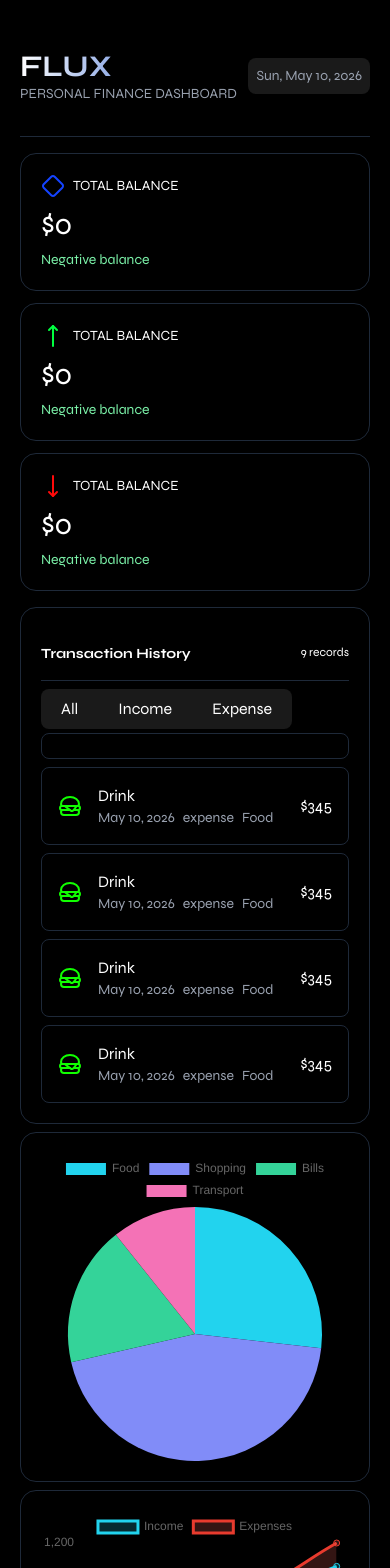
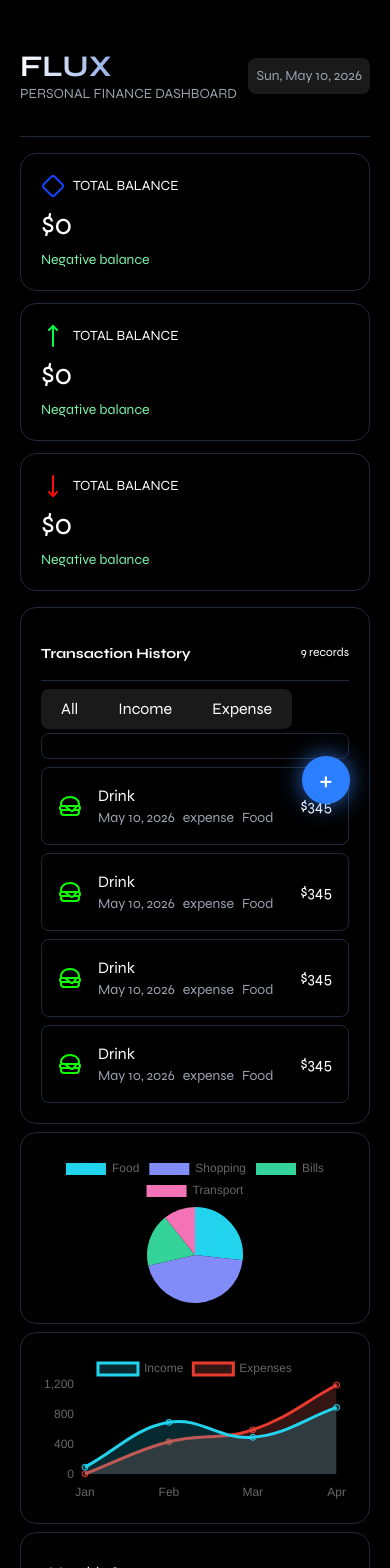
Before and after one commit to AlexZinminaung/Flux-expense-tracker, a React (Vite) app in the folder client/: page / in a window 390 px wide. Shown: the top 1568 px of the page. Built offline with nearby package versions, Linux system fonts and the light colour scheme.

Commit message:
add add button and popup form

```diff
--- a/client/src/App.tsx
+++ b/client/src/App.tsx
@@ -1,3 +1,4 @@
+import { useState } from 'react';
 import './App.css'
 import DataChart from './components/DataChart';
 
@@ -8,10 +9,11 @@ import Navbar from './components/Navbar';
 import OverviewCard from './components/OverviewCard';
 import TransactionContainer from './components/TransactionContainer';
 import ExpenseProvider from './contexts/ExpenseContext';
+import PopupForm from './components/PopupForm';
 
 
 function App() {
-
+  const [isFormOpen, setFormOpen] = useState(false)
 
   return (
     <section className='container-main'>
@@ -26,6 +28,12 @@ function App() {
           {/* Data chart */}
           <DataChart/>
         </section>
+
+        {/* Add button and Popup */}
+        <button onClick={ () => {setFormOpen(true)}} className='fixed z-10 size-12 text-3xl shadow-[0_0_25px_rgba(59,130,246,0.8)] bg-blue-500 bottom-10 right-10 rounded-full'>+</button>
+        {
+          isFormOpen && <PopupForm setFormOpen={setFormOpen}/>
+        }
       </ExpenseProvider>
     </section>
   )
--- a/client/src/components/DataChart.tsx
+++ b/client/src/components/DataChart.tsx
@@ -25,6 +25,7 @@ ChartJS.register(
   LineElement,
   Filler
 );
+
 
 const data1 = {
   labels: ["Food", "Shopping", "Bills", "Transport"],
@@ -69,15 +70,25 @@ const DataChart = () => {
 
     return (
         <div className='flex flex-wrap flex-col md:flex-row lg:flex-col gap-2'>
-          <div className='flex-1 component-card flex justify-center items-center'>
-            <Pie
-              data={data1}
-            />
-          </div>
+        <div className='flex-1 component-card min-w-0 flex justify-center items-center'>
+          <Pie
+            data={data1}
+            options={{
+              responsive: true,
+              maintainAspectRatio: false,
+            }}
+          />
+        </div>
 
-          <div className='flex-1 component-card flex justify-center items-center'>
-            <Line data={data2}/>
-          </div>
+        <div className='flex-1 component-card min-w-0 flex justify-center items-center'>
+          <Line
+            data={data2}
+            options={{
+              responsive: true,
+              maintainAspectRatio: false,
+            }}
+          />
+        </div>
 
           <div className='flex-1 component-card flex flex-col justify-center items-center'>
             <span className='text-start w-full p-2'>Monthly Summery</span>
--- /dev/null
+++ b/client/src/components/PopupForm.tsx
@@ -0,0 +1,46 @@
+import type { Dispatch, SetStateAction } from "react";
+
+type Props = {
+  setFormOpen: Dispatch<SetStateAction<boolean>>;
+};
+
+
+const PopupForm = ({setFormOpen}: Props) => {
+
+    return (
+        <div className='fixed inset-0 bg-black/30 z-50 flex justify-center items-center'>
+          <div className='bg-black component-card w-[90%] max-w-md'>
+            <div className='flex justify-between gap-2'>
+              <span className=' font-bold'>New Transaction</span>
+              <button onClick={() => { setFormOpen(false)}} className='size-6 p-2 border border-gray-800 rounded-lg flex justify-center items-center hover:bg-gray-400'>x</button>
+            </div>
+
+            <form className='flex flex-col gap-4'>
+              <label className=' text-sm text-gray-400'>TYPE</label>
+              <div className='flex gap-2'>
+                <button className='flex-1 border border-gray-800 px-2 py-1 rounded-lg'>Income</button>
+                <button className='flex-1 border border-gray-800 px-2 py-1 rounded-lg'>Expense</button>
+              </div>
+              <label className=' text-sm text-gray-400'>TITLE</label>
+              <input type='text' className='p-2 outline-none border border-gray-800 rounded-lg'/>
+
+              <div className='flex flex-col sm:flex-row gap-2'>
+                <div className='flex flex-col w-full'>
+                  <label className=' text-sm text-gray-400'>AMOUNT ($)</label>
+                  <input type='text' className='p-2 outline-none border border-gray-800 rounded-lg'/>
+                </div>
+                <div className='flex flex-col w-full'>
+                  <label className=' text-sm text-gray-400'>DATE</label>
+                  <input type='date' className='p-2 outline-none border border-gray-800 rounded-lg'/>
+                </div>
+              </div>
+
+              <label>Catagory</label>
+              <input type='text' className='p-2 outline-none border border-gray-800 rounded-lg'/>
+            </form>
+          </div>
+        </div>
+    );
+}
+
+export default PopupForm;
```
